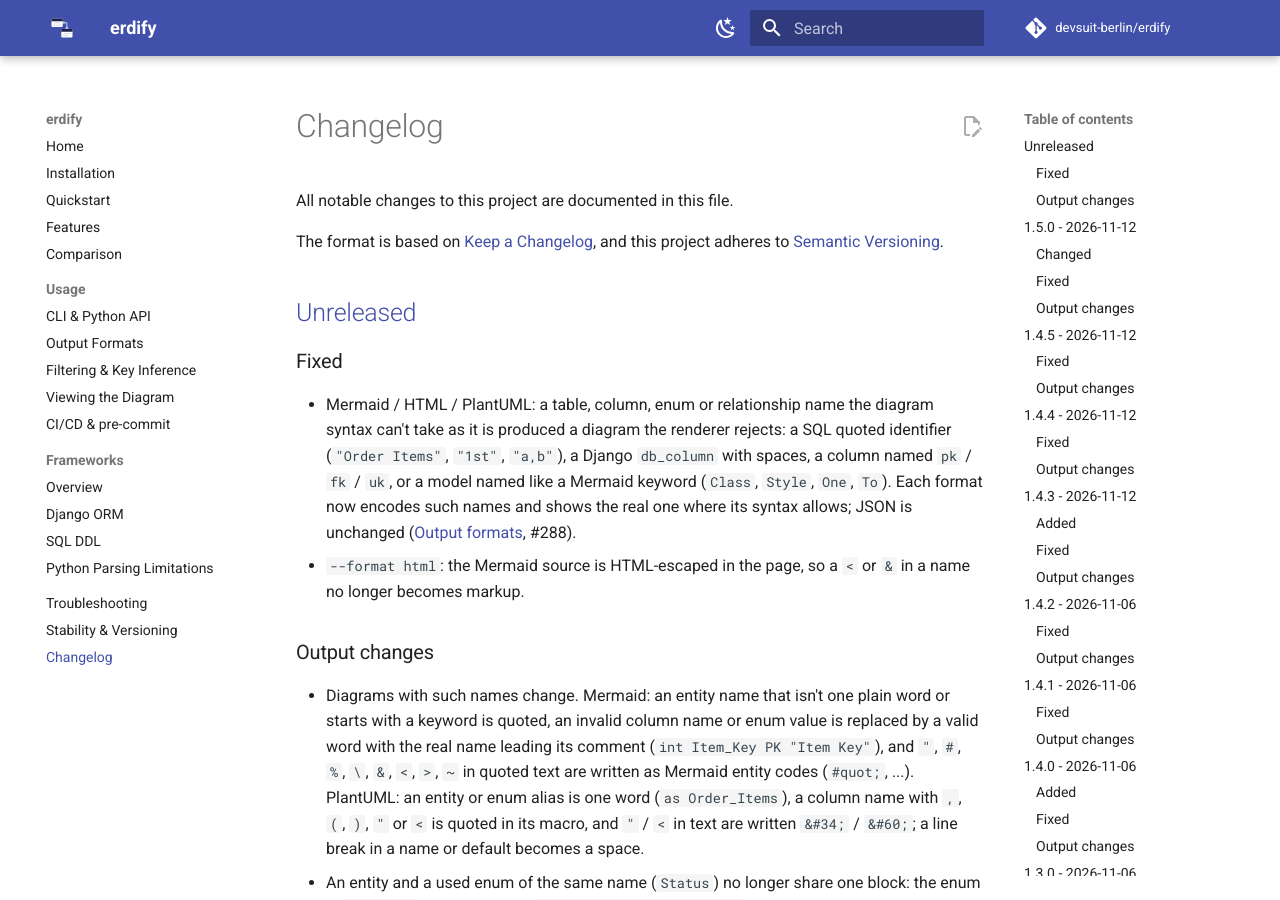
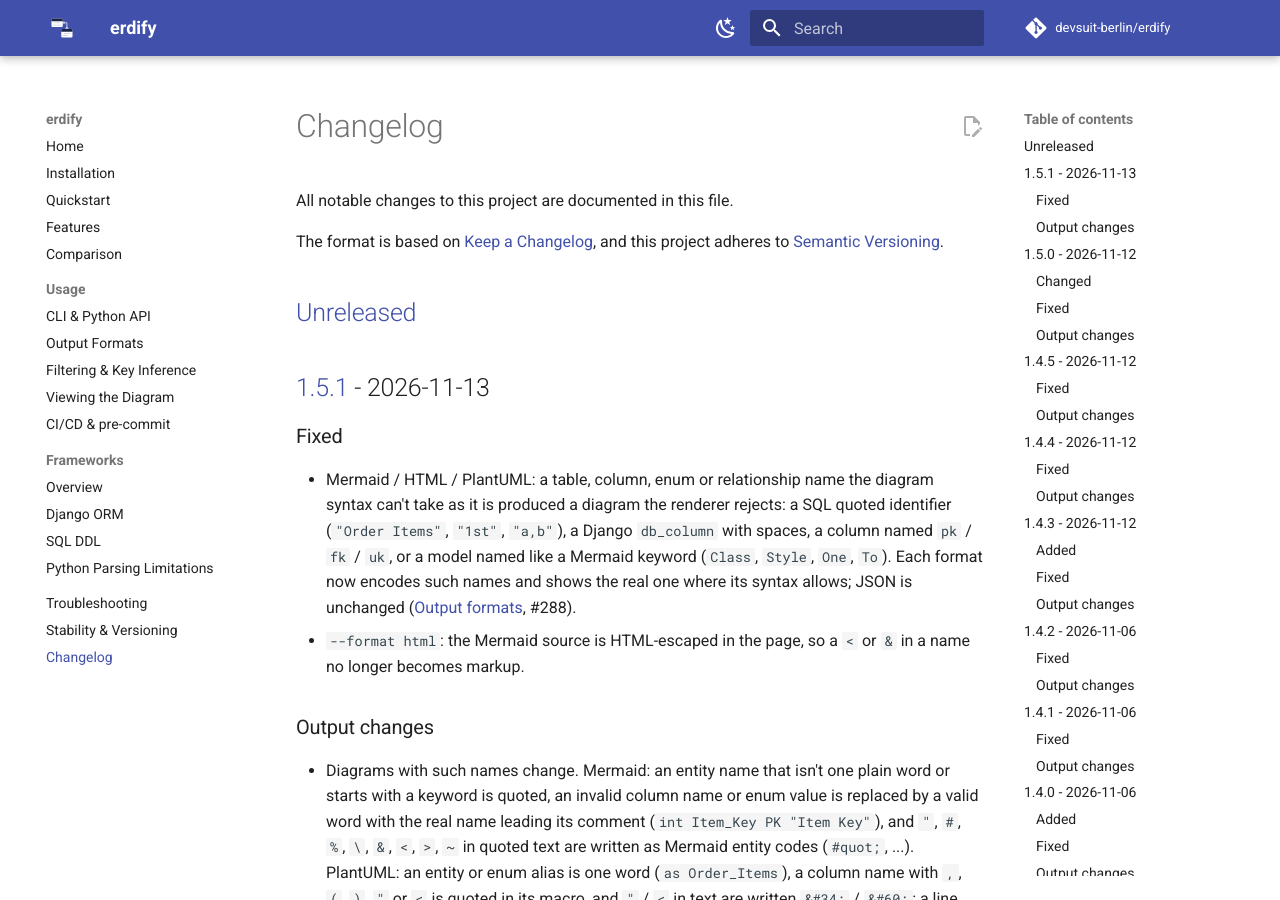
Before and after one commit to devsuit-berlin/erdify, an MkDocs documentation site: the page built from docs/changelog.md, in a window 1280 px wide and 900 px high. Built offline with MkDocs 1.6.1 and Material for MkDocs 9.7.7, drawn with Linux system fonts in a browser that asks for light colours; comment, search, counter and statistics services are not loaded.

Commit message:
chore: release 1.5.1

```diff
--- a/.pre-commit-hooks.yaml
+++ b/.pre-commit-hooks.yaml
@@ -2,7 +2,7 @@
 #
 #   repos:
 #     - repo: https://github.com/devsuit-berlin/erdify
-#       rev: v1.5.0
+#       rev: v1.5.1
 #       hooks:
 #         - id: erdify
 #           args: [./src/database, -o, docs/erd.puml]
--- a/CHANGELOG.md
+++ b/CHANGELOG.md
@@ -6,6 +6,8 @@ The format is based on [Keep a Changelog](https://keepachangelog.com/en/1.1.0/),
 and this project adheres to [Semantic Versioning](https://semver.org/spec/v2.0.0.html).
 
 ## [Unreleased]
+
+## [1.5.1] - 2026-11-13
 
 ### Fixed
 
@@ -1304,7 +1306,8 @@ open-source maintenance.
 
 - Initial release: generate PlantUML ERD diagrams from SQLModel models via AST.
 
-[Unreleased]: https://github.com/devsuit-berlin/erdify/compare/v1.5.0...HEAD
+[Unreleased]: https://github.com/devsuit-berlin/erdify/compare/v1.5.1...HEAD
+[1.5.1]: https://github.com/devsuit-berlin/erdify/compare/v1.5.0...v1.5.1
 [1.5.0]: https://github.com/devsuit-berlin/erdify/compare/v1.4.5...v1.5.0
 [1.4.5]: https://github.com/devsuit-berlin/erdify/compare/v1.4.4...v1.4.5
 [1.4.4]: https://github.com/devsuit-berlin/erdify/compare/v1.4.3...v1.4.4
--- a/docs/usage/ci.md
+++ b/docs/usage/ci.md
@@ -139,7 +139,7 @@ environment for it:
 # .pre-commit-config.yaml
 repos:
   - repo: https://github.com/devsuit-berlin/erdify
-    rev: v1.5.0
+    rev: v1.5.1
     hooks:
       - id: erdify
         args: [./src/database, -o, docs/erd.puml]
--- a/pyproject.toml
+++ b/pyproject.toml
@@ -1,6 +1,6 @@
 [project]
 name = "erdify"
-version = "1.5.0"
+version = "1.5.1"
 description = "A zero-dependency ERD generator for your Python models — pure AST, no database required."
 readme = "README.md"
 license = "MIT"
```
Also changed, not shown: 1 other file.
